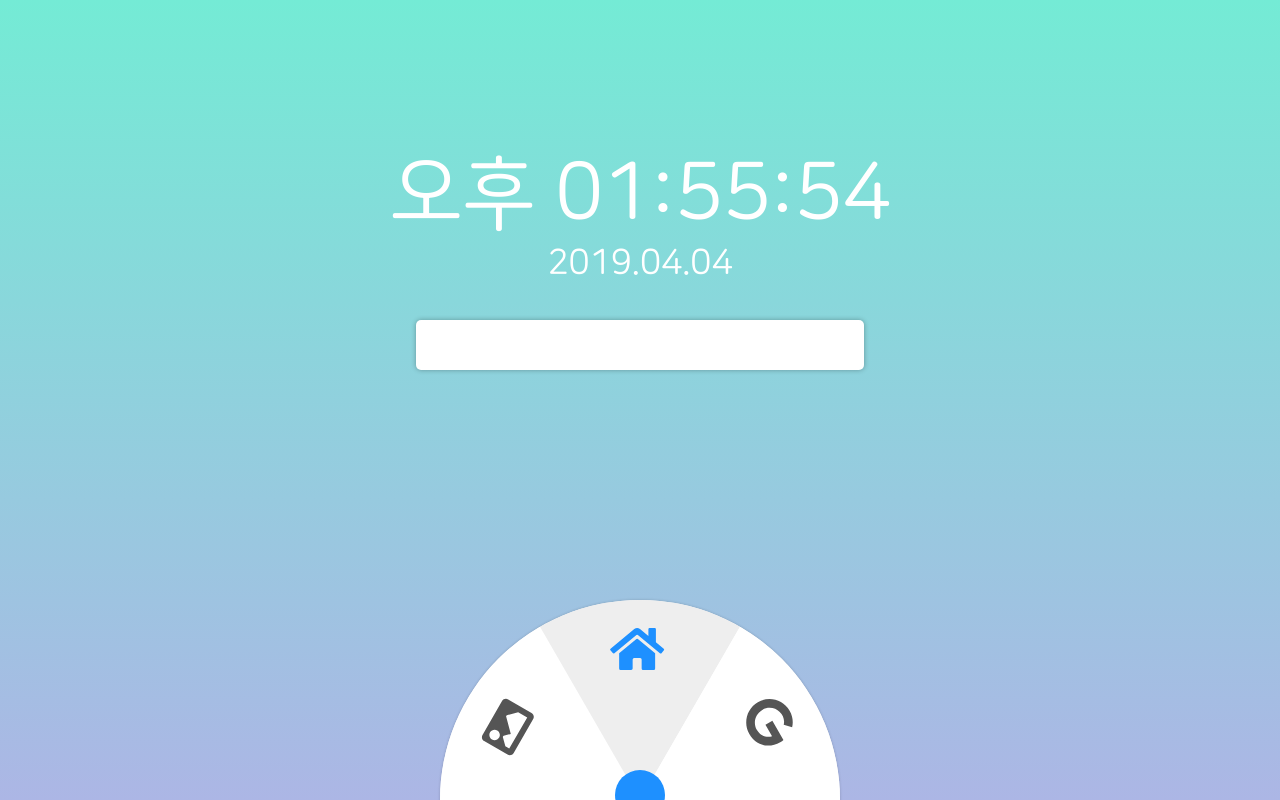
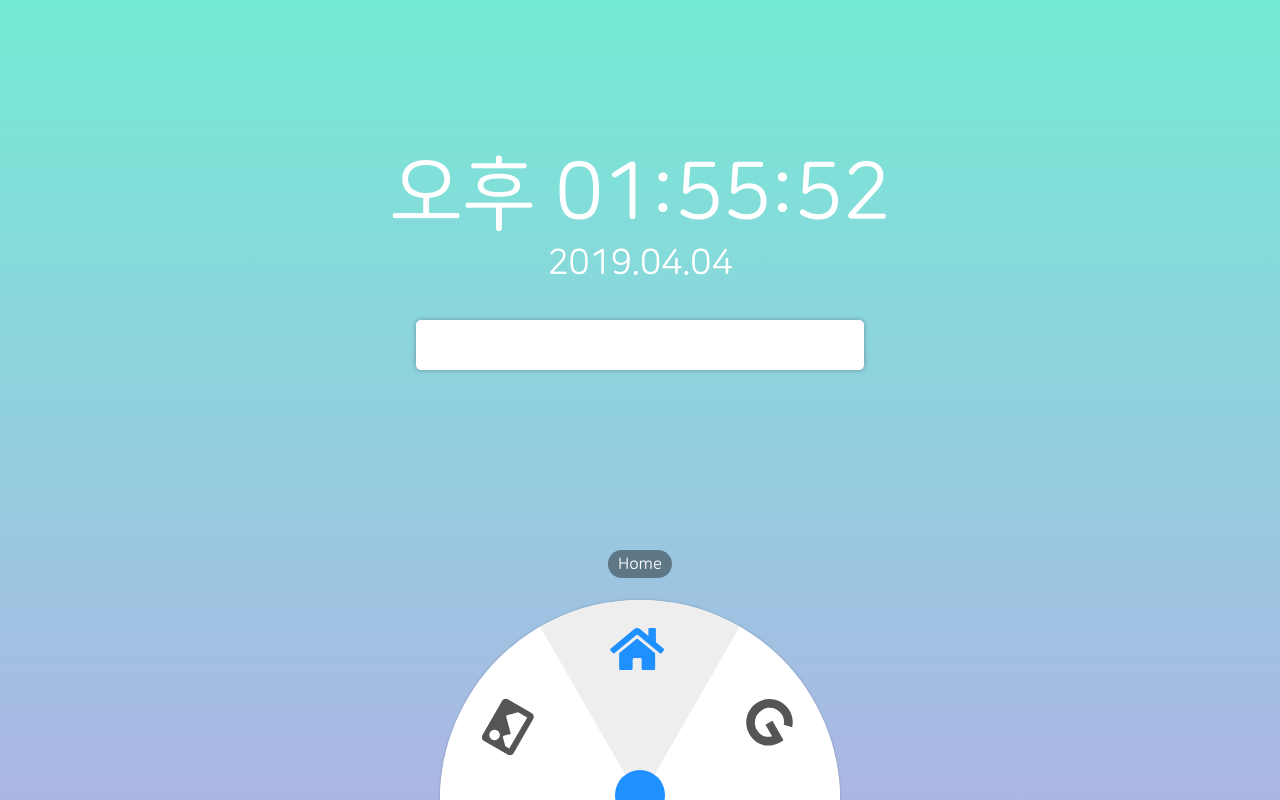
Before and after one commit to leegeunhyeok/simple-home, a Vue app: page / in a window 1280 px wide. Built offline with nearby package versions, Linux system fonts and the light colour scheme.

Commit message:
ADD: Menu preview(alt) added

```diff
--- a/src/components/CirclePanel.vue
+++ b/src/components/CirclePanel.vue
@@ -1,6 +1,7 @@
 <template>
   <transition name="slide" mode="out-in">
     <div id="circle-wrap">
+      <div class="alt" v-if="showAlt">{{ currnetMenuText }}</div>
       <div id="circle" class="circle-menu" ref="menu">
         <CircleMenuItem
           v-for="(index, i) in menus"
@@ -42,7 +43,11 @@ export default {
   computed: {
     ...mapState({
       option: state => state,
-      menu: state => state.menu
+      menu: state => state.menu,
+      showAlt: state => state.showAlt,
+      currnetMenuText: state => {
+        return state.menu[state.selectedMenuIndex].text
+      }
     })
   },
   watch: {
@@ -103,6 +108,20 @@ export default {
        -o-transform: translateX(-50%);
           transform: translateX(-50%);
 
+  .alt {
+    position: absolute;
+    top: -50px;
+    left: 50%;
+    border-radius: 2rem;
+    background-color: rgba(0, 0, 0, .4);
+    padding: 5px 10px;
+    color: #fff;
+    -webkit-transform: translateX(-50%);
+       -moz-transform: translateX(-50%);
+         -o-transform: translateX(-50%);
+            transform: translateX(-50%);
+  }
+
   .circle-menu {
     width: 400px;
     height: 400px;
```
